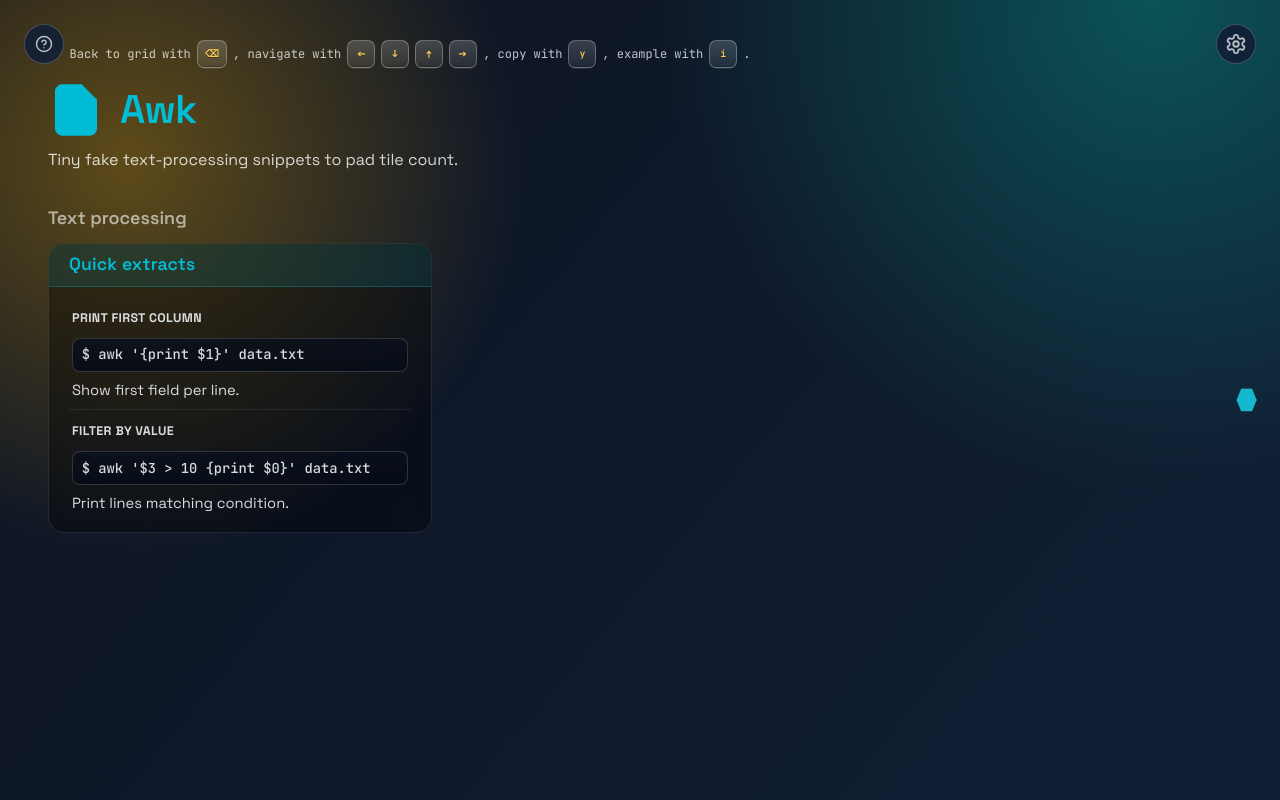
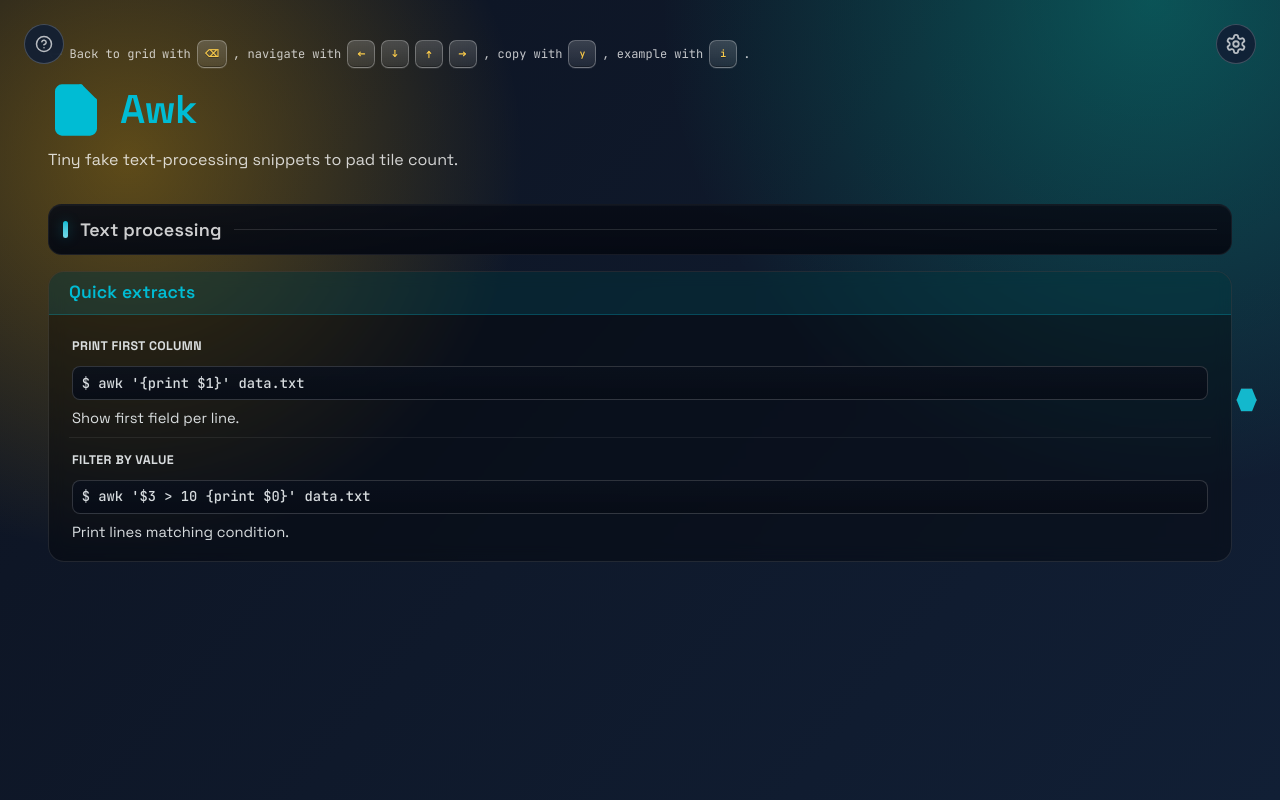
Before and after one commit to Prevole/oh-my-refcardz, a Next.js app: page /cheatsheets/awk in a window 1280 px wide. Built offline with nearby package versions, Linux system fonts and the light colour scheme.

Commit message:
Rework section styles in cheat sheets

```diff
--- a/src/components/sheets/cheatsheet-rendering.module.css
+++ b/src/components/sheets/cheatsheet-rendering.module.css
@@ -230,15 +230,47 @@
   color: rgba(237, 242, 244, 0.95);
 }
 
+.section {
+  margin-top: 2.75rem;
+  padding-top: 0.25rem;
+}
+
+.section:first-child {
+  margin-top: 0;
+  padding-top: 0;
+}
+
 .sectionTitle {
-  margin: 2rem 0 0.75rem;
+  display: flex;
+  align-items: center;
+  gap: 0.75rem;
+  margin: 0 0 1rem;
+  padding: 0.7rem 0.9rem;
+  border-radius: 0.85rem;
+  background: linear-gradient(180deg, rgba(8, 12, 22, 0.88), rgba(5, 9, 18, 0.94));
+  border: 1px solid rgba(255, 255, 255, 0.06);
+  box-shadow: inset 0 1px 0 rgba(255, 255, 255, 0.03);
   font-size: 1.125rem;
   font-weight: 600;
-  color: rgba(255, 255, 255, 0.6);
+  color: rgba(255, 255, 255, 0.8);
+  letter-spacing: 0.01em;
 }
 
-.sectionTitle:first-child {
-  margin-top: 0;
+.sectionTitle::before {
+  content: "";
+  width: 0.3rem;
+  height: 1.1rem;
+  border-radius: 999px;
+  background: linear-gradient(180deg, var(--sheet-accent, var(--accent)), color-mix(in srgb, var(--sheet-accent, var(--accent)) 55%, white));
+  box-shadow: 0 0 0.8rem color-mix(in srgb, var(--sheet-accent, var(--accent)) 30%, transparent);
+  flex: none;
+}
+
+.sectionTitle::after {
+  content: "";
+  flex: 1;
+  min-width: 1.5rem;
+  border-top: 1px solid rgba(255, 255, 255, 0.12);
 }
 
 .itemDivider {
--- a/src/components/sheets/sheet-grid.tsx
+++ b/src/components/sheets/sheet-grid.tsx
@@ -1,8 +1,13 @@
-import type { ReactNode } from "react";
+import { Children, type ReactNode } from "react";
 import cheatsheetStyles from "./cheatsheet-rendering.module.css";
 
 export function SheetGrid({ children }: { children: ReactNode }) {
-  return <section className="grid grid-cols-1 gap-4 md:grid-cols-2 xl:grid-cols-3">{children}</section>;
+  const cardCount = Children.count(children);
+
+  const gridColumnsClass =
+    cardCount <= 1 ? "grid-cols-1" : cardCount === 2 ? "grid-cols-1 md:grid-cols-2" : "grid-cols-1 md:grid-cols-2 xl:grid-cols-3";
+
+  return <section className={`grid gap-4 ${gridColumnsClass}`}>{children}</section>;
 }
 
 type SheetCardProps = {
--- a/src/components/sheets/sheet-renderer.tsx
+++ b/src/components/sheets/sheet-renderer.tsx
@@ -13,7 +13,11 @@ export function YamlSheetRenderer({ sheet }: Props) {
   return (
     <>
       {sheet.sections.map((section, index) => (
-        <div key={section.title} id={buildSectionAnchorId("sheet-section", section.title, index)}>
+        <section
+          key={section.title}
+          id={buildSectionAnchorId("sheet-section", section.title, index)}
+          className={cheatsheetStyles.section}
+        >
           <h2 className={cheatsheetStyles.sectionTitle}>{section.title}</h2>
           <SheetGrid>
             {section.cards.map((card) => (
@@ -27,7 +31,7 @@ export function YamlSheetRenderer({ sheet }: Props) {
               </SheetCard>
             ))}
           </SheetGrid>
-        </div>
+        </section>
       ))}
     </>
   );
```
